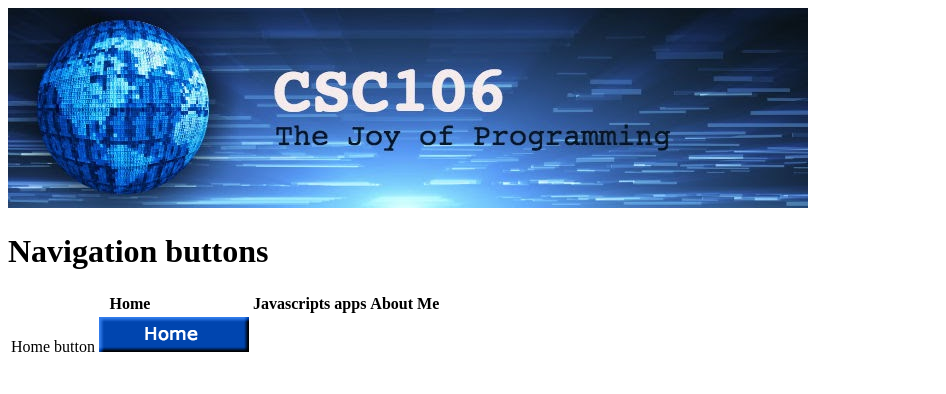
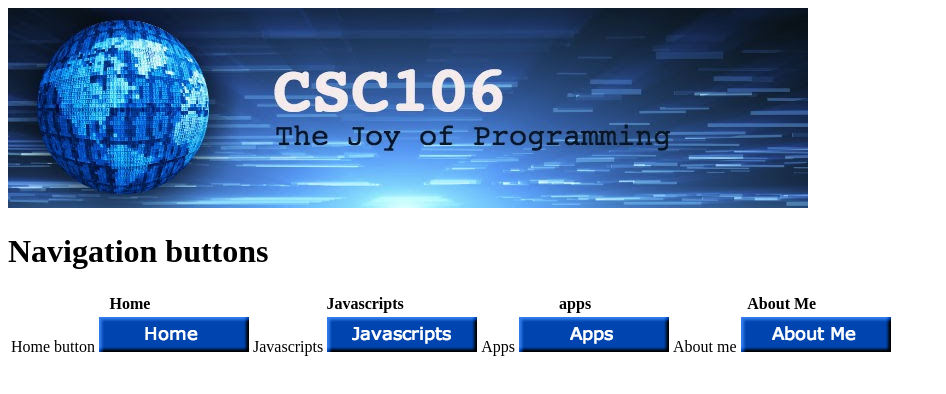
Before and after one commit to kevinsock96/kevinsock96.github.io, a plain HTML site: page index.html in a window 1280 px wide. Shown: the whole page, without its empty margins (0-946 px from the left). Drawn offline with Linux system fonts and the light colour scheme.

Commit message:
Update index.html

```diff
--- a/index.html
+++ b/index.html
@@ -17,6 +17,14 @@
          </tr>
       </thead>
       <tbody>
-         <td> Home button <img src="home button.png">
+         <tr>
+         <td> Home button <img src="home button.png"></td>
+         <td> Javascripts <img src="javascripts button.png"></td>
+         <td> Apps <img src="apps button.png"></td>
+         <td> About me <img src="about me button.png"></td>
+         </tr>
+      </tbody>
+   </table>
+
   </body>
 </html>
```
